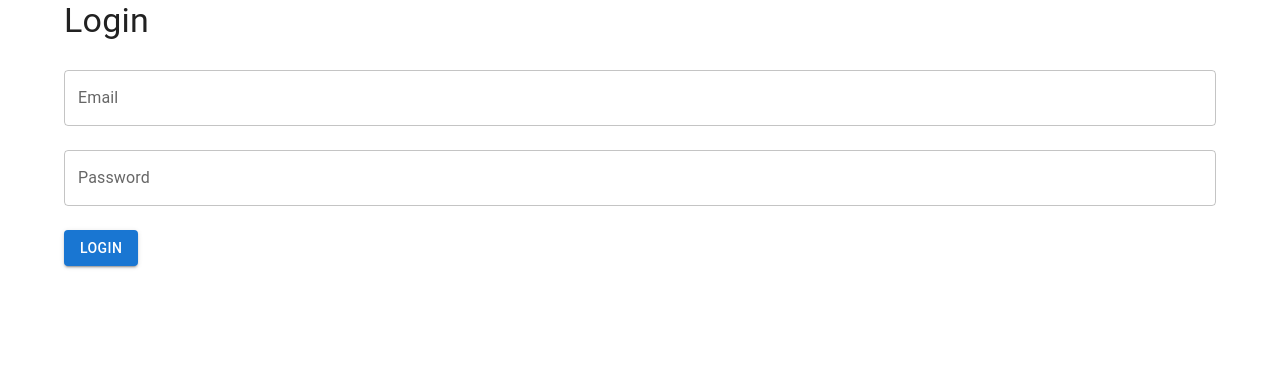
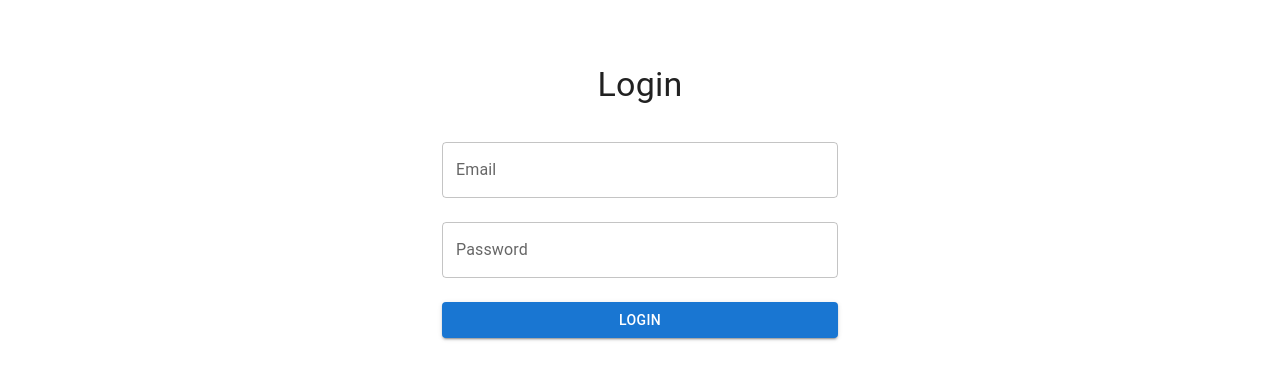
Before and after one commit to singhpradip/Full-Stack-TODO-App-client, a React (Vite) app: page /login in a window 1280 px wide. Shown: the top 380 px of the page. Built offline with nearby package versions, Linux system fonts and the light colour scheme.

Commit message:
login and logout features using accessToken stored in cookie is done

```diff
--- a/src/components/ProtectedRoute.tsx
+++ b/src/components/ProtectedRoute.tsx
@@ -1,20 +1,35 @@
-import React from "react";
+import React, { ReactNode, useEffect, useState, useContext } from "react";
 import { Navigate } from "react-router-dom";
+import { verifyToken } from "../services/authService";
 import { AuthContext } from "../context/AuthContext";
 
 interface ProtectedRouteProps {
-  children: React.ReactNode;
+  children: ReactNode;
 }
 
 const ProtectedRoute: React.FC<ProtectedRouteProps> = ({ children }) => {
-  const { user, loading } = React.useContext(AuthContext);
+  const { user, setUser } = useContext(AuthContext);
+  const [loading, setLoading] = useState(true);
+
+  useEffect(() => {
+    const checkToken = async () => {
+      setLoading(true);
+      try {
+        const userData = await verifyToken();
+        setUser(userData);
+      } catch (err) {
+        console.error("Failed to verify token:", err);
+        setUser(null);
+      } finally {
+        setLoading(false);
+      }
+    };
+
+    checkToken();
+  }, [setUser]);
 
   if (loading) {
-    return (
-      <div>
-        <h1>Loading..</h1>
-      </div>
-    );
+    return <div>Loading..</div>;
   }
 
   if (!user) {
--- a/src/pages/AppLayout.tsx
+++ b/src/pages/AppLayout.tsx
@@ -1,6 +1,7 @@
 import React, { useState, useContext } from "react";
 import { Outlet, Link, useNavigate } from "react-router-dom";
-import { useCookies } from "react-cookie";
+import { useMutation } from "react-query";
+import axiosInstance from "../utils/axiosInstance";
 import {
   AppBar,
   Toolbar,
@@ -32,7 +33,6 @@ import { AuthContext } from "../context/AuthContext";
 const AppLayout: React.FC = () => {
   const { user, setUser } = useContext(AuthContext);
   const [anchorEl, setAnchorEl] = useState<null | HTMLElement>(null);
-  const [cookies, setCookie, removeCookie] = useCookies(["accessToken"]);
   const open = Boolean(anchorEl);
   const navigate = useNavigate();
 
@@ -44,10 +44,18 @@ const AppLayout: React.FC = () => {
     setAnchorEl(null);
   };
 
+  const mutation = useMutation(() => axiosInstance.post("/auth/logout"), {
+    onSuccess: () => {
+      setUser(null);
+      navigate("/login");
+    },
+    onError: (error: any) => {
+      console.error("Logout failed:", error);
+    },
+  });
+
   const handleLogout = () => {
-    setUser(null);
-    removeCookie("accessToken");
-    navigate("/login");
+    mutation.mutate();
   };
 
   const drawerWidth = 240;
--- a/src/pages/LoginPage.tsx
+++ b/src/pages/LoginPage.tsx
@@ -1,35 +1,51 @@
-import React, { useState } from "react";
+import React, { useState, useContext } from "react";
 import { useNavigate } from "react-router-dom";
 import { useMutation } from "react-query";
-import { TextField, Button, Container, Typography, Box } from "@mui/material";
+import {
+  TextField,
+  Button,
+  Container,
+  Typography,
+  Box,
+  CircularProgress,
+} from "@mui/material";
+import { login } from "../services/authService";
+import { AuthContext } from "../context/AuthContext";
 
 const Login: React.FC = () => {
   const navigate = useNavigate();
+  const { setUser } = useContext(AuthContext);
   const [email, setEmail] = useState("");
   const [password, setPassword] = useState("");
   const [error, setError] = useState("");
 
-  const mutation = useMutation();
+  const mutation = useMutation(login, {
+    onSuccess: (data) => {
+      setUser(data.data); // Set user information in AuthContext
+      navigate("/"); // Redirect to the main page
+    },
+    onError: (error: any) => {
+      console.error("Login failed:", error);
+      setError(error.message || "Login failed. Please try again.");
+    },
+  });
 
-  const handleSubmit = async (e: React.FormEvent) => {
+  const handleSubmit = (e: React.FormEvent) => {
     e.preventDefault();
-    mutation.mutate(
-      { email, password },
-      {
-        onSuccess: (response) => {
-          localStorage.setItem("authToken", response.data.token);
-          navigate("/todos");
-        },
-        onError: (error) => {
-          console.error("Login failed:", error);
-          setError("Login failed. Please try again.");
-        },
-      }
-    );
+    setError("");
+    mutation.mutate({ email, password });
   };
 
   return (
-    <Container>
+    <Container maxWidth="xs">
+      <Box
+        sx={{
+          display: "flex",
+          flexDirection: "column",
+          alignItems: "center",
+          mt: 8,
+        }}
+      >
         <Typography variant="h4" component="h1" gutterBottom>
           Login
         </Typography>
@@ -59,10 +75,13 @@ const Login: React.FC = () => {
             type="submit"
             variant="contained"
             color="primary"
-          sx={{ mt: 2 }}
+            fullWidth
+            sx={{ mt: 2, mb: 2 }}
+            disabled={mutation.isLoading}
           >
-          Login
+            {mutation.isLoading ? <CircularProgress size={24} /> : "Login"}
           </Button>
+        </Box>
       </Box>
     </Container>
   );
--- a/src/services/authService.ts
+++ b/src/services/authService.ts
@@ -19,6 +19,24 @@ export const verifyToken = async (): Promise<UserData> => {
   }
 };
 
+export const login = async ({
+  email,
+  password,
+}: {
+  email: string;
+  password: string;
+}) => {
+  try {
+    const response = await axiosInstance.post("/auth/login", {
+      email,
+      password,
+    });
+    return response.data;
+  } catch (error: any) {
+    throw new Error(error.response?.data?.message || "Failed to login");
+  }
+};
+
 export const updateUser = async (updatedData: Partial<UserData>) => {
   try {
     const response = await axiosInstance.put("/user/update", updatedData);
```
Lines whose indentation alone changed are shown as unchanged.
